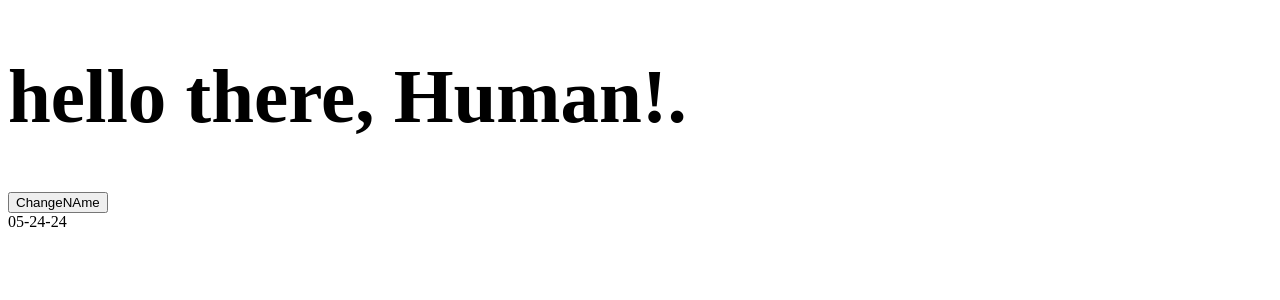
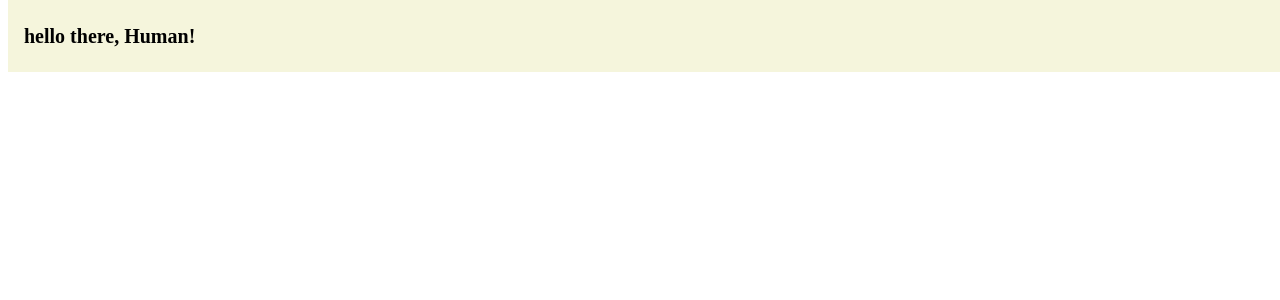
Before and after one commit to Shuashuaa/hello-human, a Vue app: page / in a window 1280 px wide. Shown: the top 300 px of the page. Built offline with nearby package versions, Linux system fonts and the light colour scheme; the HTML template or start-up script is replaced by a standard one.

Commit message:
052824_APP

```diff
--- a/src/App.vue
+++ b/src/App.vue
@@ -1,59 +1,56 @@
 <template>
 	<div class="App">
-		<h1 style="font-size: 77px;">hello there, Human!.</h1>
-		<button @click="changeName('zelda')">ChangeNAme</button>
+		<div class="header">
+			<h1 style="font-size: 20px;">hello there, Human!</h1>
+    	</div>
+
+
 	</div>
-
-	<router-view/>
 </template>
 
 <script lang="ts">
-import { defineComponent } from 'vue';
+import { defineComponent, reactive, ref, toRefs } from 'vue';
+import HomeComp from './components/HomeComp.vue';
 
 export default defineComponent({
 	name: 'App',
-	components: {},
+	components: { HomeComp },
 
 	data(){
 		return {
-			name: 'Link',
-			age: 18 as number | string
+			name: 'Josh',
+			age: 18 as string | number
 		}
 	},
 	methods: {
-		changeName(name: string) {
+		changeName(name: string){
 			this.name = name;
-			alert(this.name)
+			return name;
 		},
-		changeAge(age: number){
-			this.age = age
+		changeAge(age: string | number){
+			this.age = age;
+			return age;
 		}
-	}
+	},
 });
 </script>
 
 <style>
-
+	.app{
+		display: flex;
+		flex-direction: column;
+		height: 100vh;
+		margin: 0;  /* Remove default margin */
+  		padding: 0;  /* Remove default padding */
+	}
+	.header{
+		height: 5vh;
+		background-color: beige;
+		padding: 1rem;
+		position: fixed;
+		top: 0;
+		width: 100%;
+		display: flex;
+		align-items: center;
+	}
 </style>
-
-
-<!-- <template>
-	<div class="App">
-		<h1 style="font-size: 77px;">hello there, Human!.</h1>
-	</div>
-
-	<router-view/>
-</template>
-
-<script lang="ts">
-import { defineComponent } from 'vue';
-
-export default defineComponent({
-	name: 'App',
-	components: {}
-});
-</script>
-
-<style>
-
-</style> -->
```
